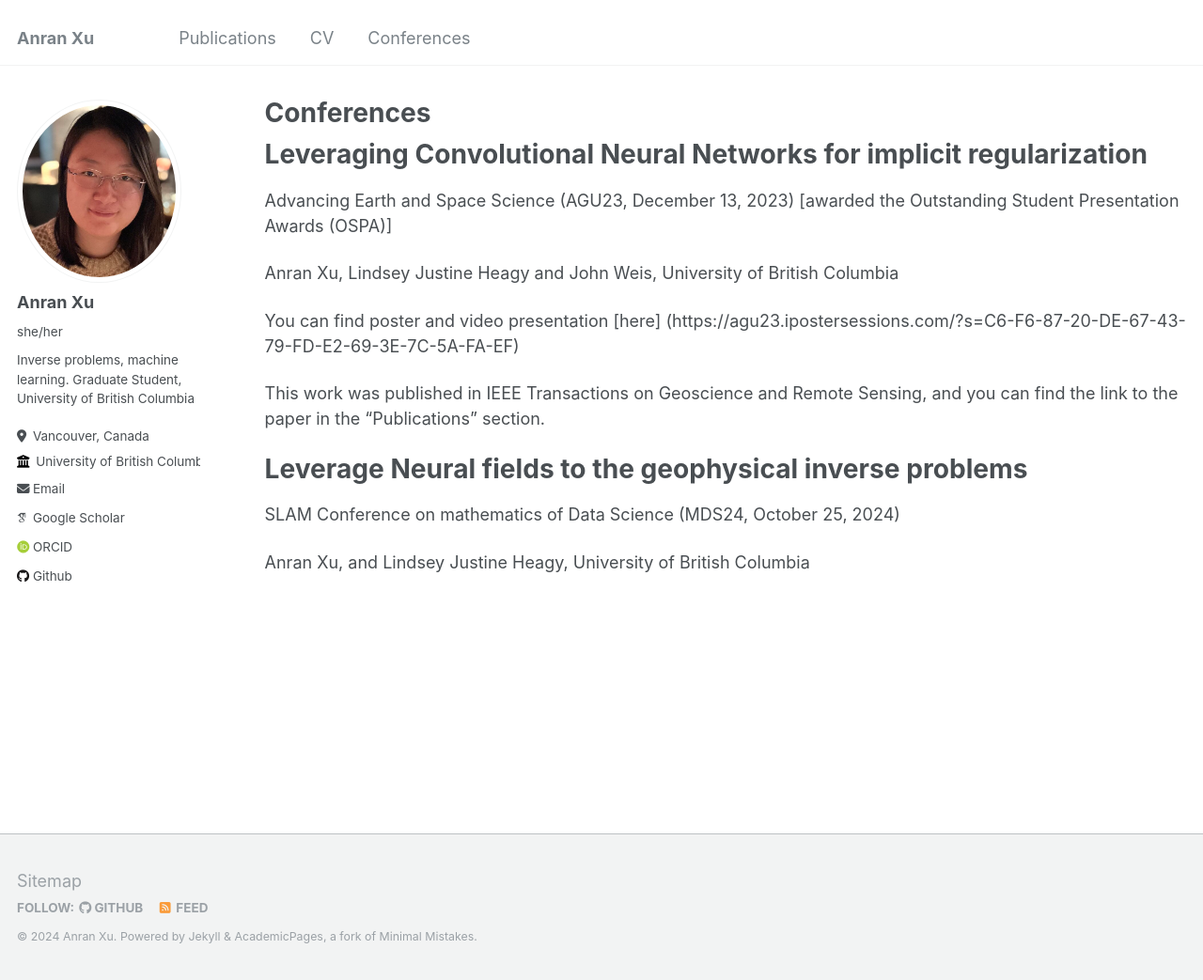
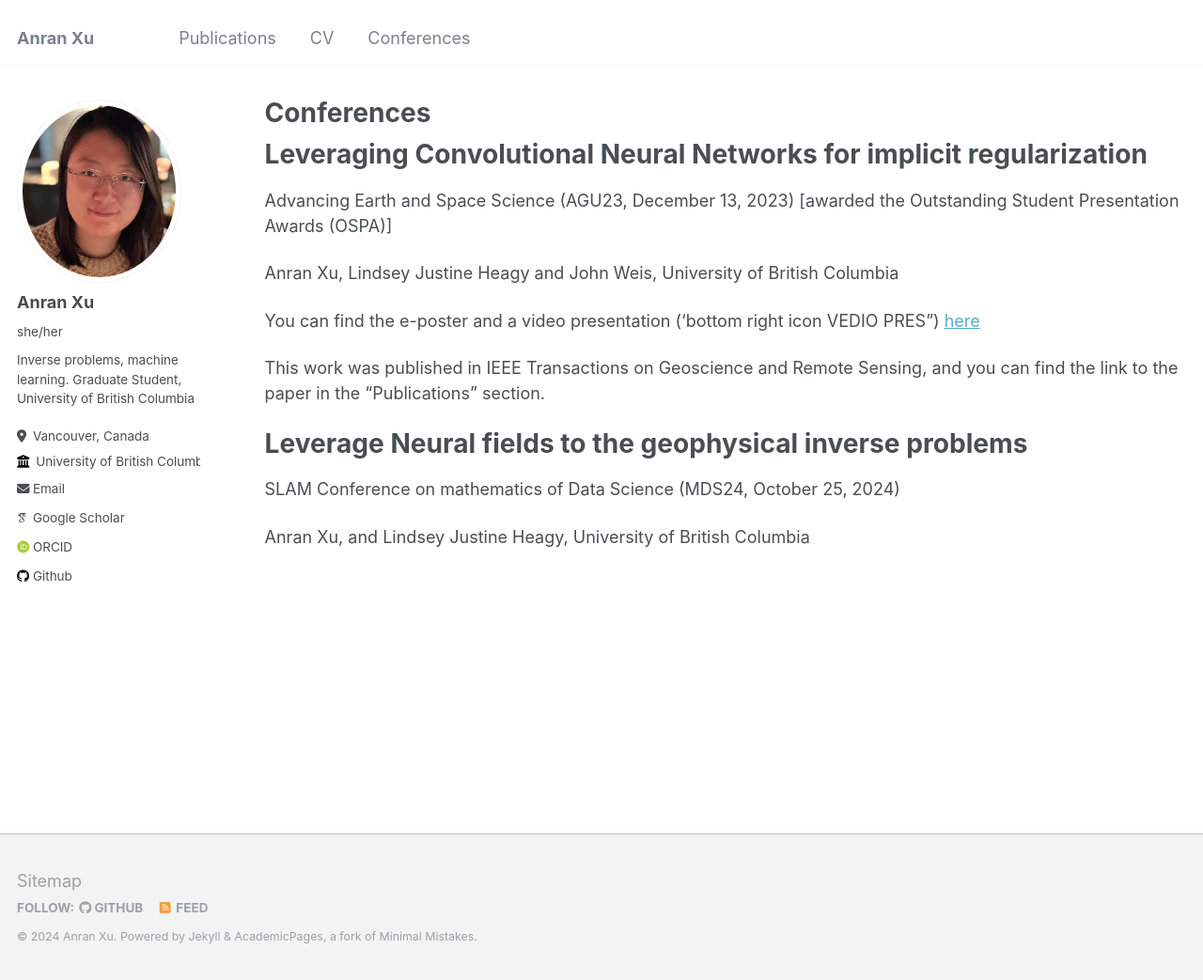
Before and after one commit to anna1963/anna1963.github.io, a Jekyll site: the page built from _pages/conferences.md, in a window 1280 px wide and 1043 px high. Shown: the whole window at 94% size. Built offline with Jekyll 4.4.1, drawn with Linux system fonts in a browser that asks for light colours; some web fonts are replaced.

Commit message:
Update space

```diff
--- a/_pages/conferences.md
+++ b/_pages/conferences.md
@@ -13,7 +13,7 @@ Advancing Earth and Space Science (AGU23, December 13, 2023) [awarded the Outsta
 
 Anran Xu, Lindsey Justine Heagy and John Weis, University of British Columbia
 
-You can find poster and video presentation [here] (https://agu23.ipostersessions.com/?s=C6-F6-87-20-DE-67-43-79-FD-E2-69-3E-7C-5A-FA-EF)
+You can find the e-poster and a video presentation ('bottom right icon VEDIO PRES") [here](https://agu23.ipostersessions.com/?s=C6-F6-87-20-DE-67-43-79-FD-E2-69-3E-7C-5A-FA-EF)
 
 This work was published in IEEE Transactions on Geoscience and Remote Sensing, and you can find the link to the paper in the "Publications" section.
 
```
